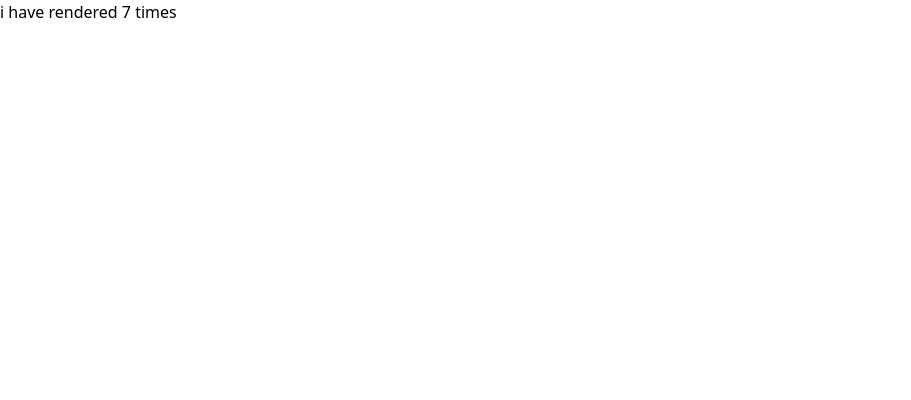
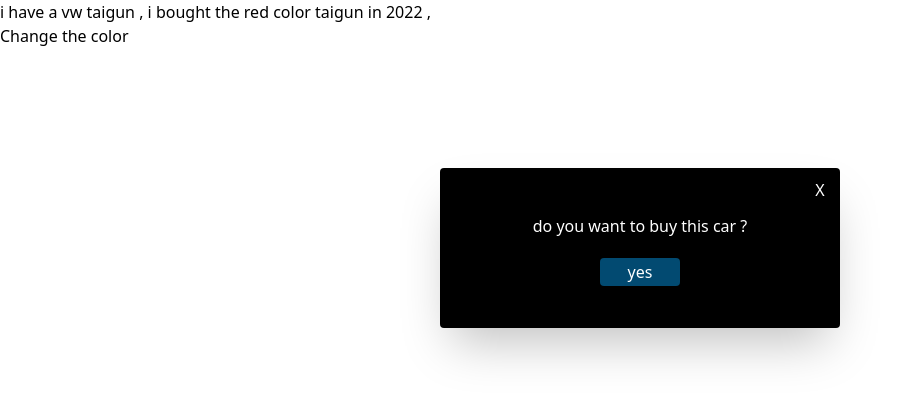
Before and after one commit to Maktoumali/Props-and-props-types-, a React (Vite) app in the folder tailwind-sample/: page / in a window 1280 px wide. Shown: the top 400 px of the page, without its empty margins (0-911 px from the left). Built offline with nearby package versions, Linux system fonts and the light colour scheme.

Commit message:
example using usestate hook and some design patterns using react

```diff
--- a/tailwind-sample/src/App.jsx
+++ b/tailwind-sample/src/App.jsx
@@ -15,6 +15,7 @@
 import ChildrenProp from './PropsAndTypes/ChildrenProp'
 import Main from './Tailwind/Main'
 import UseEffectHook from './react-hooks/UseEffectHook'
+import UseStateHook from './react-hooks/UseStateHook'
 
 
 function App() {
@@ -23,7 +24,7 @@
   return (
     <>
       <>
-      <UseEffectHook/>
+      <UseStateHook/>
       </>
     </>
   )
--- /dev/null
+++ b/tailwind-sample/src/react-hooks/UseStateHook.jsx
@@ -0,0 +1,58 @@
+import React, { useEffect, useState } from 'react'
+
+const UseStateHook = () => {
+    const [car, setCar] = useState({
+        brand: 'vw',
+        make: 'taigun',
+        model: 2022,
+        color: 'red'
+    })
+
+    const [popUp, setPopUp] = useState(false)
+
+    const handleColor = () => {
+        setCar(prev => {
+            return { ...prev, color: 'blue' }
+        })
+    }
+
+    useEffect(() => {
+        setTimeout(() => {
+            setPopUp(true)
+        }, 1000)
+    }, [])
+
+    function handleClosing() {
+        setPopUp(false)
+    }
+
+    function handleBuy(){
+        alert('congratulation! you have bought a used vw taigun for 1 cr')
+    }
+
+
+    return (
+        <>
+        <div onClick={handleClosing} className='h-158 w-mx'>
+            <p>i have a {car.brand} {car.make} , i bought the {car.color} color {car.make} in {car.model} , </p>
+            <button onClick={handleColor}>Change the color</button>
+
+
+            {popUp && (
+                <div className='w-mx h-100 flex items-center justify-center ' >
+                    <div className='h-40 w-100 bg-black rounded-sm flex items-center flex-col justify-center shadow-2xl text-white transition duration-200 delay-205 ease-in-out fixed'>
+                        <button className='relative left-45 bottom-3 cursor-pointer text-white ' onClick={handleClosing}>X</button>
+                        <p>do you want to buy this car ?</p>
+
+                        <button onClick={handleBuy} className='w-20 h-7 m-5 bg-sky-900 rounded-sm cursor-pointer transition duration-200 ease-in-out hover:bg-sky-950'>yes</button>
+                    </div>
+                </div>
+            )}
+
+        </div>
+
+        </>
+    )
+}
+
+export default UseStateHook
```
